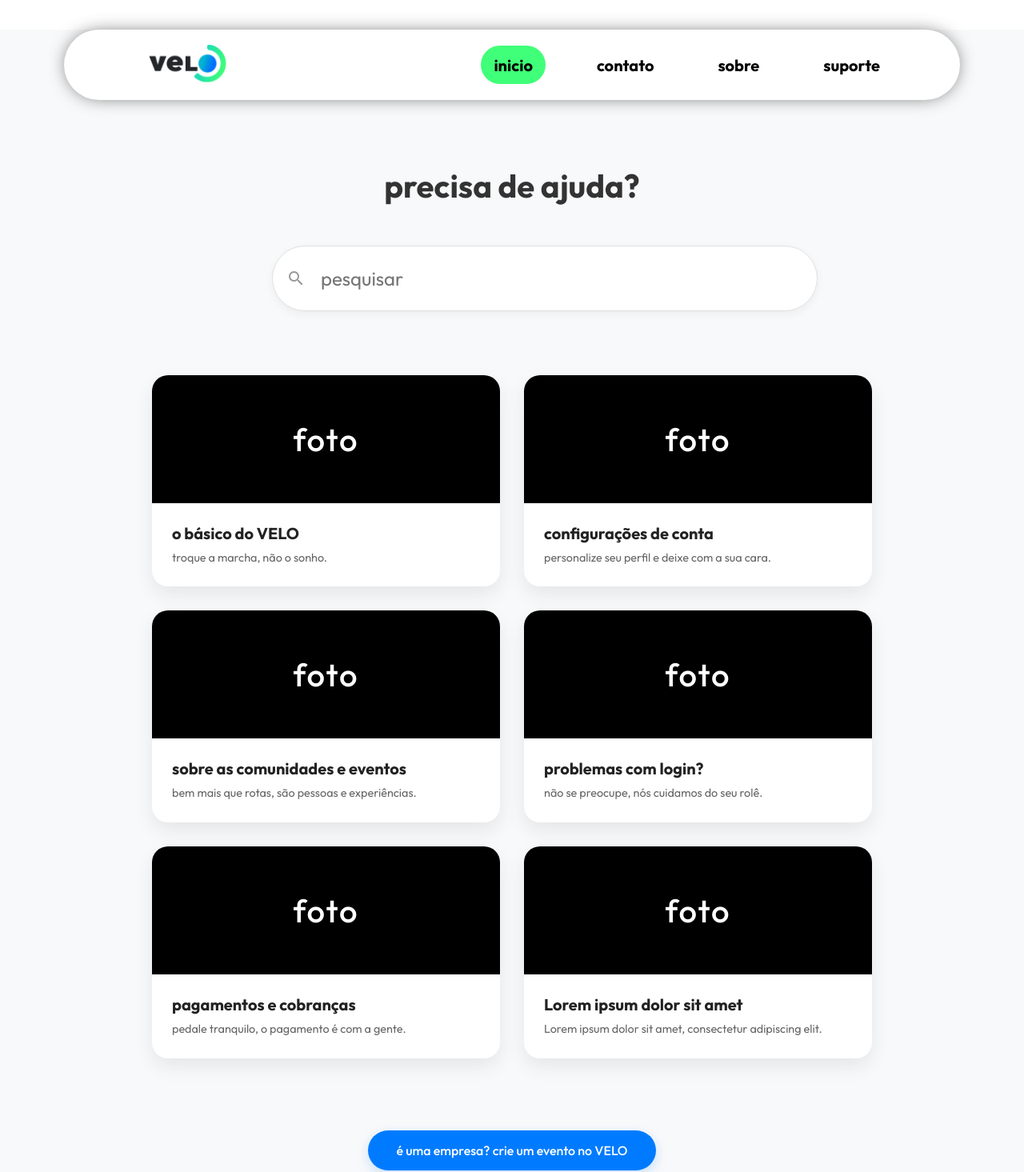
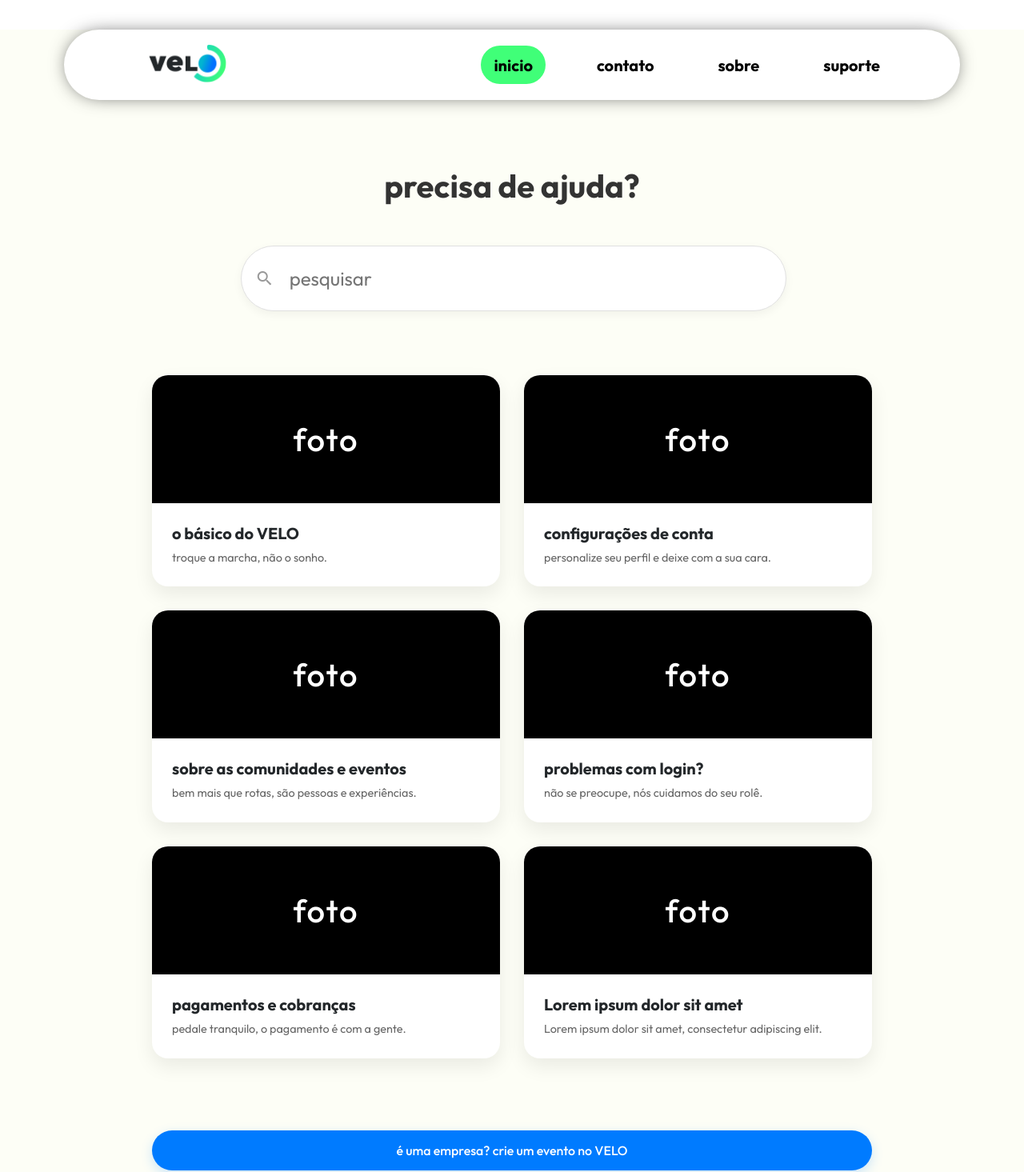
Before and after one commit to velo-project/institutional-website, an Angular app: page /suporte in a window 1280 px wide. Shown: the top 1465 px of the page at 80% size. Built offline with nearby package versions, Linux system fonts and the light colour scheme.

Commit message:
feat: implement global variables

```diff
--- a/src/app/features/support-page/support-page.scss
+++ b/src/app/features/support-page/support-page.scss
@@ -1,30 +1,22 @@
-@import url('https://fonts.googleapis.com/css2?family=Poppins:wght@400;500;700&display=swap');
-
-:host {
-  display: block;
-  font-family: 'Poppins', sans-serif;
-  background-color: #f8f9fa;
-}
-
 .support-container {
   max-width: 900px;
   margin: 0 auto;
   display: flex;
   flex-direction: column;
-  align-items: center;
   text-align: center;
 }
 
 h1 {
   font-size: 2.5rem;
   font-weight: 700;
-  color: #333;
+  color: var(--dark-gray2);
   margin-bottom: 50px;
   margin-top: 50px;
 }
 
 .search-bar {
   position: relative;
+  left: 12.3%;
   width: 100%;
   max-width: 600px;
   margin-bottom: 80px;
@@ -40,19 +32,17 @@ h1 {
 
     &:focus {
       outline: none;
-      border-color: #007bff;
+      border-color: var(--dark-blue);
       box-shadow: 0 4px 15px rgba(0, 123, 255, 0.1);
     }
   }
 
-  // Para o ícone de pesquisa (requer Material Icons)
-  // Adicione <link href="https://fonts.googleapis.com/icon?family=Material+Icons" rel="stylesheet"> no seu index.html
   .search-icon {
     position: absolute;
     left: 18px;
     top: 50%;
     transform: translateY(-50%);
-    color: #999;
+    color: var(--gray);
   }
 }
 
@@ -65,7 +55,7 @@ h1 {
 }
 
 .topic-card {
-  background-color: #ffffff;
+  background-color: white;
   border-radius: 20px;
   overflow: hidden;
   text-align: left;
@@ -79,8 +69,8 @@ h1 {
   }
 
   .card-image-placeholder {
-    background-color: #000000;
-    color: #ffffff;
+    background-color: black;
+    color: white;
     height: 160px;
     display: flex;
     justify-content: center;
@@ -96,13 +86,13 @@ h1 {
     h3 {
       font-size: 1.25rem;
       font-weight: 700;
-      color: #222;
+      color: var(--dark);
       margin: 0 0 8px 0;
     }
 
     p {
       font-size: 0.9rem;
-      color: #666;
+      color: var(--dark-gray);
       line-height: 1.5;
       margin: 0;
     }
@@ -112,7 +102,7 @@ h1 {
 .action-button {
   margin-top: 50px;
   margin-bottom: 80px;
-  background-color: #007bff; // Cor azul do botão
+  background-color: var(--blue);
   color: #ffffff;
   border: none;
   border-radius: 50px;
@@ -124,7 +114,7 @@ h1 {
   box-shadow: 0 5px 15px rgba(0, 123, 255, 0.2);
 
   &:hover {
-    background-color: #0056b3;
+    background-color: var(--dark-blue);
     transform: scale(1.05);
   }
 }
```
